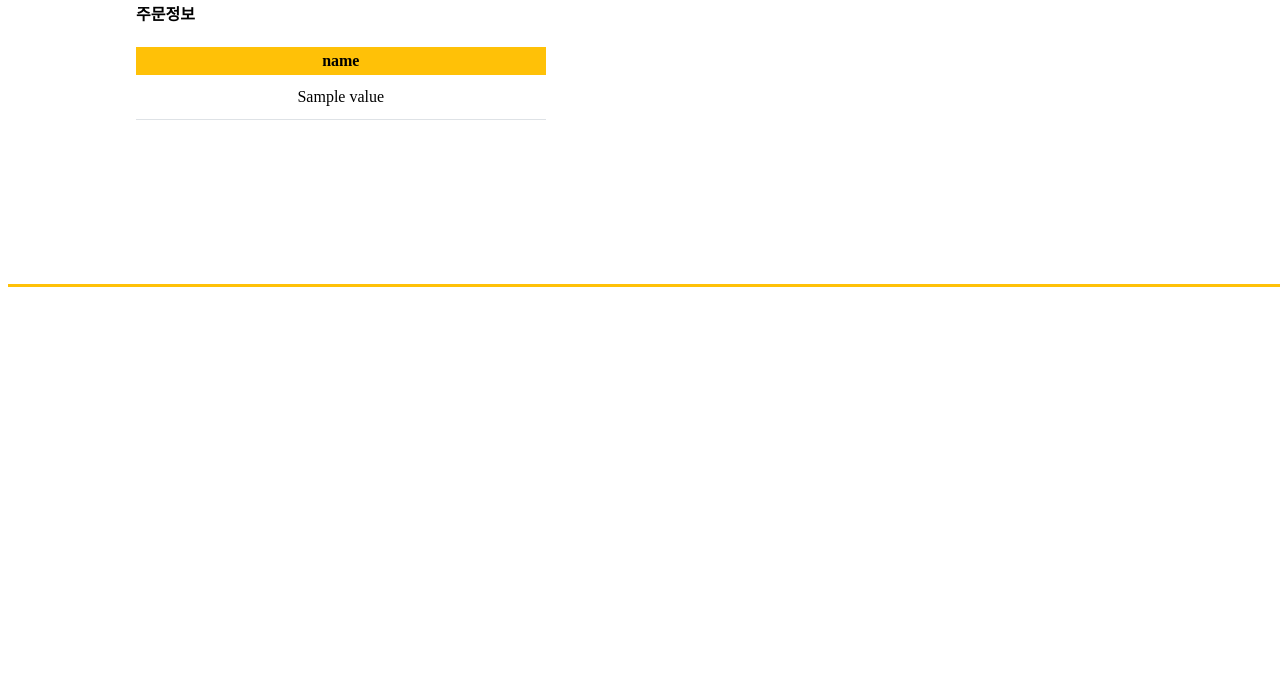
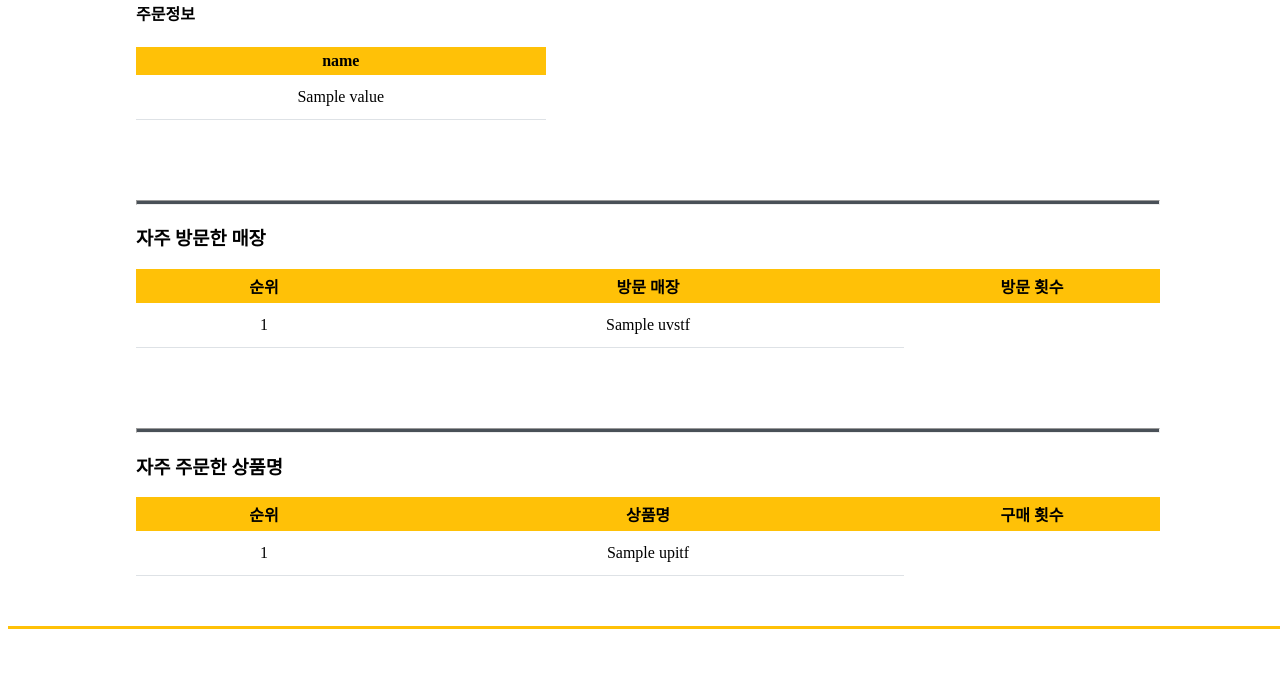
Before and after one commit to Soobinnni/CRMProject, a Flask app: template v5/templates/contents/board/user_detail.html in a window 1280 px wide. Shown: the part 315-994 px from the top of the page. Before the commit the page ends 602 px from the top, so only its background shows below. Run offline with Flask 3, Linux system fonts and the light colour scheme; the template is opened without the code that fills it: most values are stand-ins (such as "Sample title", 1, 10 or a date in 2020); some web fonts are replaced.

Commit message:
[V5] user 디테일 페이지 완성

```diff
--- a/v5/templates/components/board/detail/layout.html
+++ b/v5/templates/components/board/detail/layout.html
@@ -24,7 +24,7 @@
                             </div>
                             <div class="relative_detail_list">
                                 <div class="relative_detail_header">
-                                   <h4>{% block relative_detail_header %}{% endblock %}</h4>
+                                    <h4>{% block relative_detail_header %}{% endblock %}</h4>
                                 </div>
                                 <div class="relative_detail_content">
                                     {% block relative_detail_content %}{% endblock %}
--- a/v5/templates/contents/board/order_item_list.html
+++ b/v5/templates/contents/board/order_item_list.html
@@ -18,7 +18,7 @@
             <tr>
                 {% for key, value in page_data.items() %}
                 {% if key == 'order id' %}
-                    <td><a class="a_link" href = "{{ url_for('order.order_board_detail', id = value, order_item_id = id) }}">{{value}}</a></td>
+                    <td><a class="a_link" href = "{{ url_for('order.order_board_detail', id = value, order_item_id = id ) }}">{{value}}</a></td>
                 {% elif key == 'item id' %}
                     <td><a class="a_link" href = "{{ url_for('item.item_board_detail', id = value, order_item_id = id) }}">{{value}}</a></td>
                 {% else %}
--- a/v5/templates/contents/board/user_detail.html
+++ b/v5/templates/contents/board/user_detail.html
@@ -64,4 +64,42 @@
         {% endfor %}
     </table>
     {% endif %}
+    {% if user_visit_store_top_five_data %}
+    <hr style="margin-top:80px;height:3px;background-color: var(--bs-gray-700);">
+    <h3>자주 방문한 매장</h3>
+    <table>
+        <tr>
+            <th width="25%">순위</th>
+            <th width="50%">방문 매장</th>
+            <th width="25%">방문 횟수</th>
+        </tr>
+        {% for uvstf in user_visit_store_top_five_data %}
+        <tr>
+            <td>{{ loop.index }}</td>
+            {% for u in uvstf.values() %}
+                <td>{{u}}</td>
+            {% endfor %}
+        </tr>
+        {% endfor %}
+    </table>
+    {% endif %}
+    {% if user_purchase_item_top_five_data %}
+    <hr style="margin-top:80px;height:3px;background-color: var(--bs-gray-700);">
+    <h3>자주 주문한 상품명</h3>
+    <table>
+        <tr>
+            <th width="25%">순위</th>
+            <th width="50%">상품명</th>
+            <th width="25%">구매 횟수</th>
+        </tr>
+        {% for upitf in user_purchase_item_top_five_data %}
+        <tr>
+            <td>{{ loop.index }}</td>
+            {% for ui in upitf.values() %}
+                <td>{{ui}}</td>
+            {% endfor %}
+        </tr>
+        {% endfor %}
+    </table>
+    {% endif %}
 {% endblock %}
--- a/v5/view/user_view.py
+++ b/v5/view/user_view.py
@@ -36,8 +36,10 @@
     #service
     user_data = user_service.read_id("user", id) # 1. user detail
     user_order_data = user_service.read_order(id) # 2. user order
+    user_visit_store_top_five_data = user_service.read_visit_store_top_five(id) # 3. user visit store top five
+    user_purchase_item_top_five_data = user_service.read_purchase_item_top_five(id) # 4. user purchase item top five
 
-    response = render_template("contents/board/user_detail.html", user_data = user_data, user_order_data = user_order_data, regist_status = regist_status )
+    response = render_template("contents/board/user_detail.html", user_data = user_data, user_order_data = user_order_data, user_visit_store_top_five_data = user_visit_store_top_five_data, user_purchase_item_top_five_data = user_purchase_item_top_five_data, regist_status = regist_status )
     return response
 # --------------------------------------------------------register-----------------------------------------------------------------
 @user_bp.route("/register", methods = ['GET', 'POST'])
```
Also changed, not shown: v5/db/service/execute_sql_service/UserSQLBuilder.py (+31 -0 lines).
